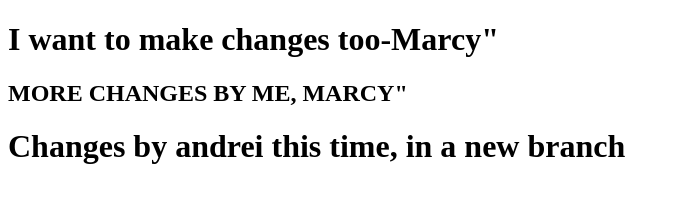
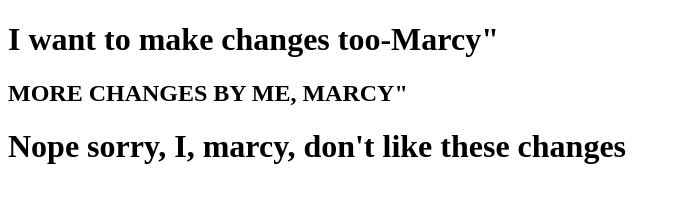
Before and after one commit to lkubota/background-generator, a plain HTML site: page index.html in a window 1280 px wide. Shown: the whole page, without its empty margins (0-680 px from the left). Drawn offline with Linux system fonts and the light colour scheme.

Commit message:
reverting back, didn't like newest change by andrei

```diff
--- a/index.html
+++ b/index.html
@@ -6,6 +6,6 @@
 <body>
 	<h1>I want to make changes too-Marcy"</h1>
 	<h2>MORE CHANGES BY ME, MARCY"</h2>
-	<h1>Changes by andrei this time, in a new branch</h1>
+	<h1>Nope sorry, I, marcy, don't like these changes</h1>
 </body>
 </html>
```
